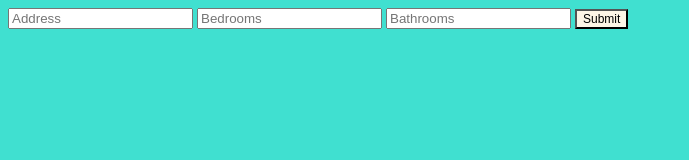
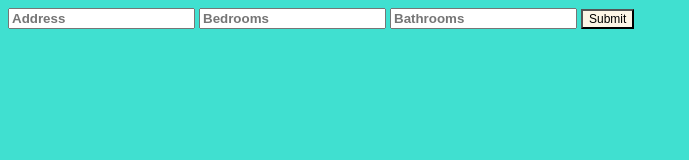
Before and after one commit to arowland900/home-listings, a plain HTML site: page index.html in a window 1280 px wide. Shown: the full height of the page, 0-689 px from the left. Drawn offline with nearby package versions, Linux system fonts and the light colour scheme.

Commit message:
added style to forms

```diff
--- a/css/styles.css
+++ b/css/styles.css
@@ -8,3 +8,16 @@ button {
     box-sizing: border-box;
     border-style: solid black 2px;
 }
+
+#address {
+    color: #5555;
+    font-weight: bold;
+}
+#bathrooms {
+    color: #5555;
+    font-weight: bold;
+}
+#bedrooms {
+    color: #5555;
+    font-weight: bold;
+}
```
